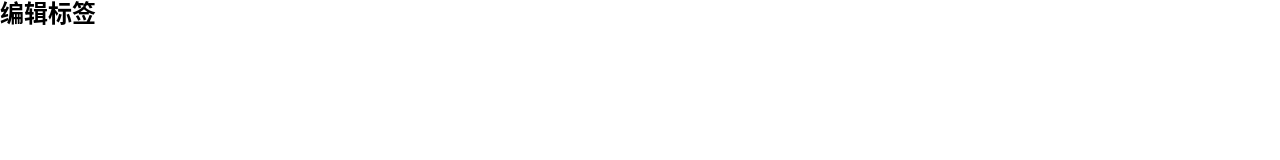
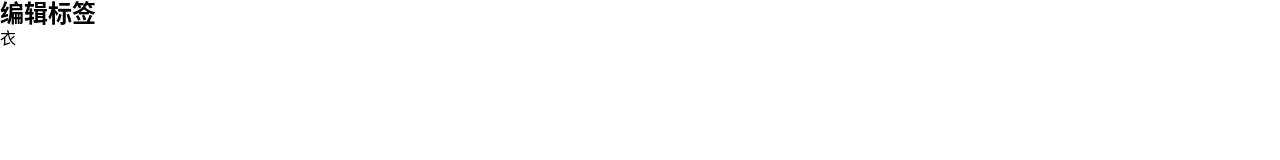
Before and after one commit to deib0/money-react, a React app: page /#/tags/1 in a window 1280 px wide. Shown: the top 160 px of the page. Built offline with nearby package versions, Linux system fonts and the light colour scheme.

Commit message:
完成编辑标签页从路径中取Params

```diff
--- a/src/App.tsx
+++ b/src/App.tsx
@@ -17,7 +17,7 @@ function App() {
                 <Route exact path="/tags">
                 <Tags/>
                 </Route>
-                <Route exact path="/tags/:tag">
+                <Route exact path="/tags/:tagId">
                 <Tag />
                 </Route>
                 <Route path="/money">
--- a/src/components/Money/TagsSection.tsx
+++ b/src/components/Money/TagsSection.tsx
@@ -67,7 +67,6 @@ const TagsSection:React.FC<Props> =(props:Props)=>{
             key={item.tagId} >{item.tagName}</li>
             )}
         </ol>
-        {tags.map(item=>item.tagId)}
         <button onClick={()=>addTag()}>新增标签</button>
       </Wrapper>
   )
--- a/src/useTags.tsx
+++ b/src/useTags.tsx
@@ -1,7 +1,8 @@
 import { createId } from 'lib/createId';
 import {useState} from 'react';
+let defaultTags = [{tagId:createId(),tagName:'衣'},{tagId:createId(),tagName:'食'},{tagId:createId(),tagName:'住'},{tagId:createId(),tagName:'行'}]
 function useTags(){
-     let [tags,setTags] =useState([{tagId:createId(),tagName:'衣'},{tagId:createId(),tagName:'食'},{tagId:createId(),tagName:'住'},{tagId:createId(),tagName:'行'}])
+     let [tags,setTags] =useState(defaultTags)
      return {tags,setTags}
 }
 export {useTags}
--- a/src/views/Tag.tsx
+++ b/src/views/Tag.tsx
@@ -1,9 +1,18 @@
 import Layout from "components/Layout"
 import React from "react"
+import { useParams } from "react-router-dom"
+import { useTags } from 'useTags';
+type Params ={tagId:string}
 const Tag=()=>{
+    const {tags} =useTags()
+    const {tagId} = useParams() as Params
+    let tagName = tags.filter(item=>item.tagId===parseInt(tagId))[0].tagName
     return (
         <Layout>
             <h2>编辑标签</h2>
+            <div>
+                {tagName}
+            </div>
         </Layout>
     )
 }
```
